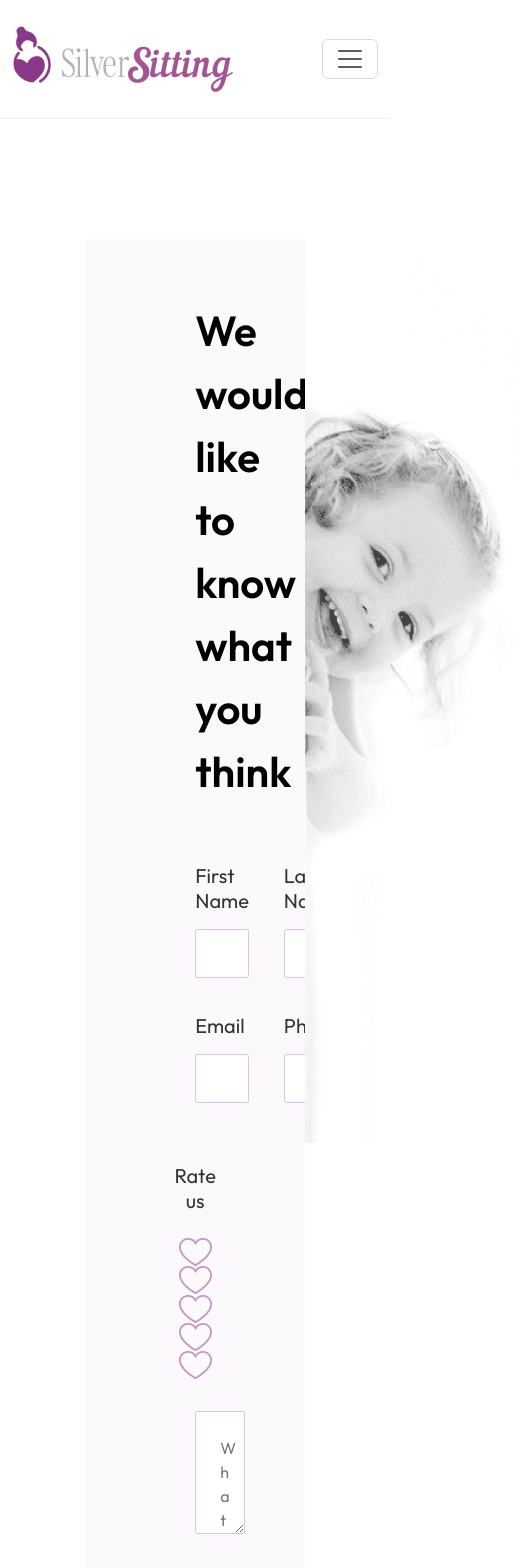
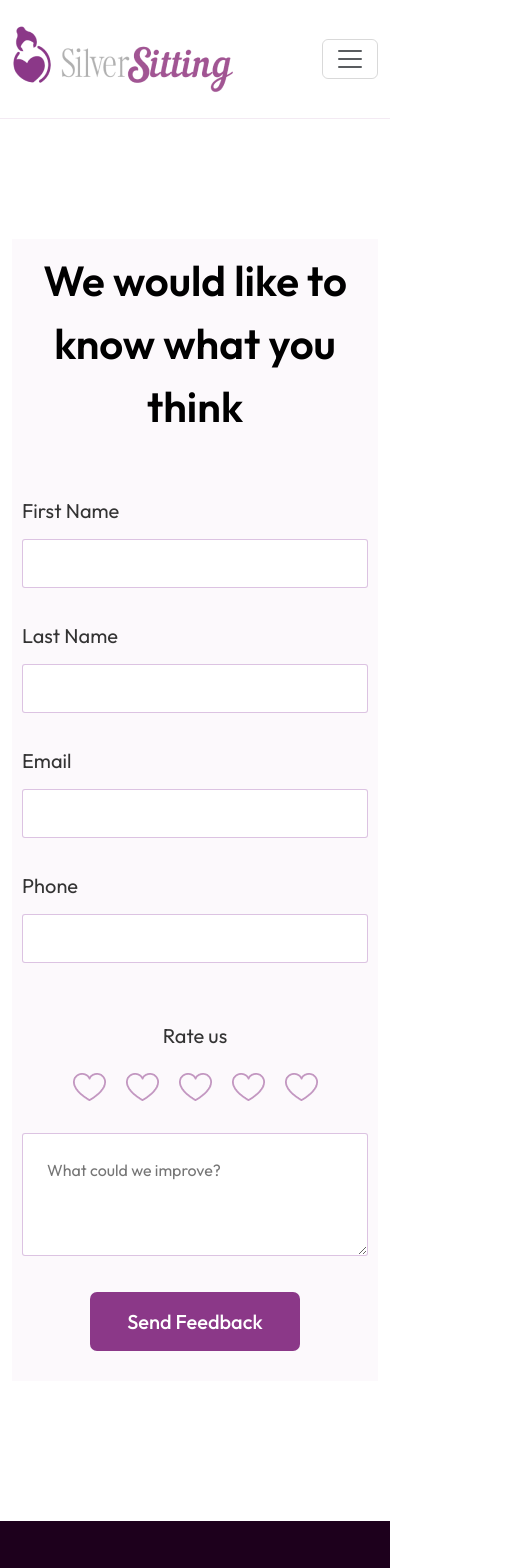
Before and after one commit to MamtazDev/silver-sitting-nextjs, a Next.js app: page /feedback in a window 390 px wide. Shown: the top 1568 px of the page, 520 px wide, since content can reach past the window. Built offline with nearby package versions, Linux system fonts and the light colour scheme.

Commit message:
feedback page done with responsiveness

```diff
--- a/styles/Feedback.module.css
+++ b/styles/Feedback.module.css
@@ -9,6 +9,9 @@
 }
 .formContainer {
   width: 60%;
+}
+.imageContainer {
+  width: 20%;
 }
 
 .formContainer form {
@@ -30,10 +33,6 @@
   font-size: 20px;
   line-height: 25px;
   color: #333333;
-}
-
-.imageContainer {
-  width: 20%;
 }
 
 .imageContainer img {
@@ -101,3 +100,36 @@
   color: #ffffff;
   padding: 16px 36px;
 }
+
+@media only screen and (min-width: 689px) and (max-width: 992px) {
+  .emptyContainer {
+    display: none;
+  }
+  .formContainer {
+    width: 100%;
+  }
+  .imageContainer {
+    display: none;
+  }
+}
+
+@media only screen and (max-width: 688px) {
+  .emptyContainer {
+    display: none;
+  }
+  .formContainer {
+    width: 100%;
+  }
+  .imageContainer {
+    display: none;
+  }
+  .inputContainer {
+    grid-template-columns: repeat(1, 1fr);
+  }
+  .formContainer form {
+    padding: 10px 10px;
+  }
+  .buttonContainer {
+    margin-bottom: 20px;
+  }
+}
```
